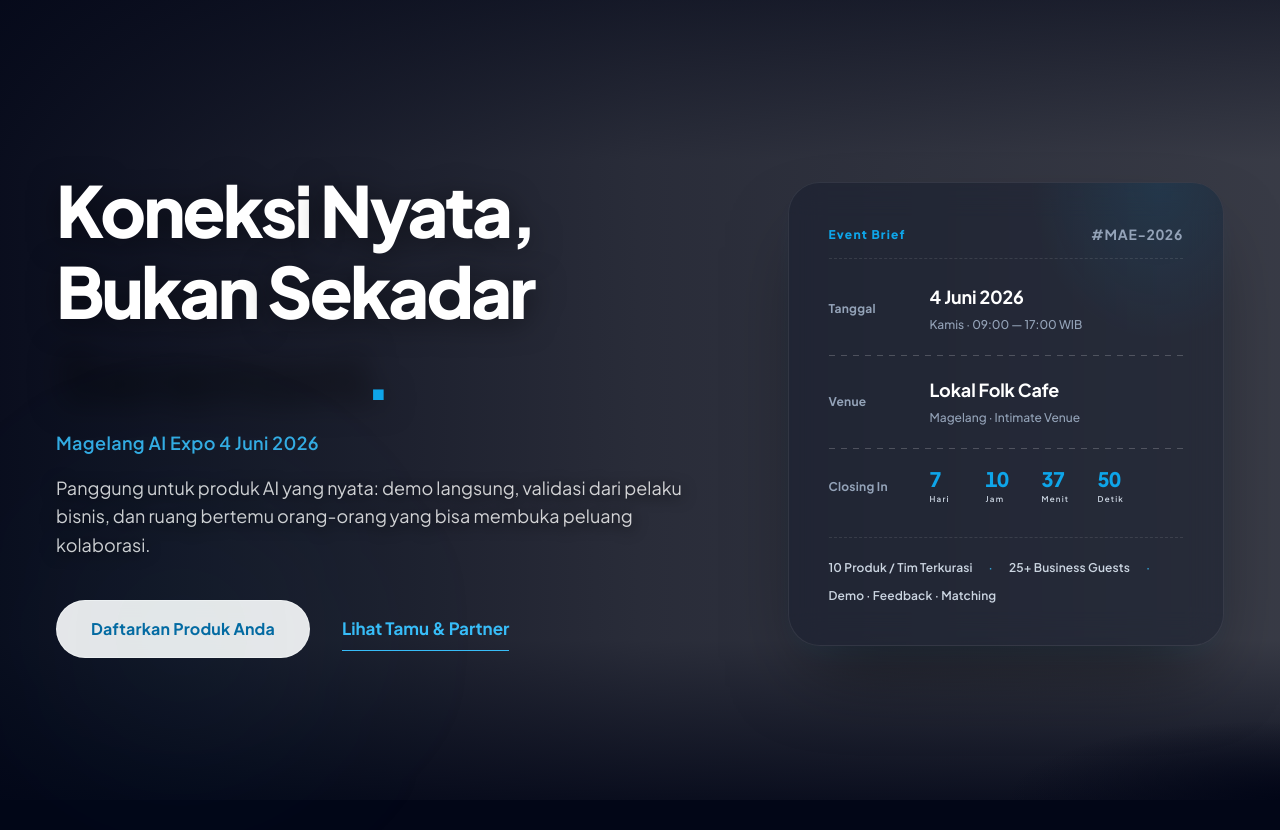
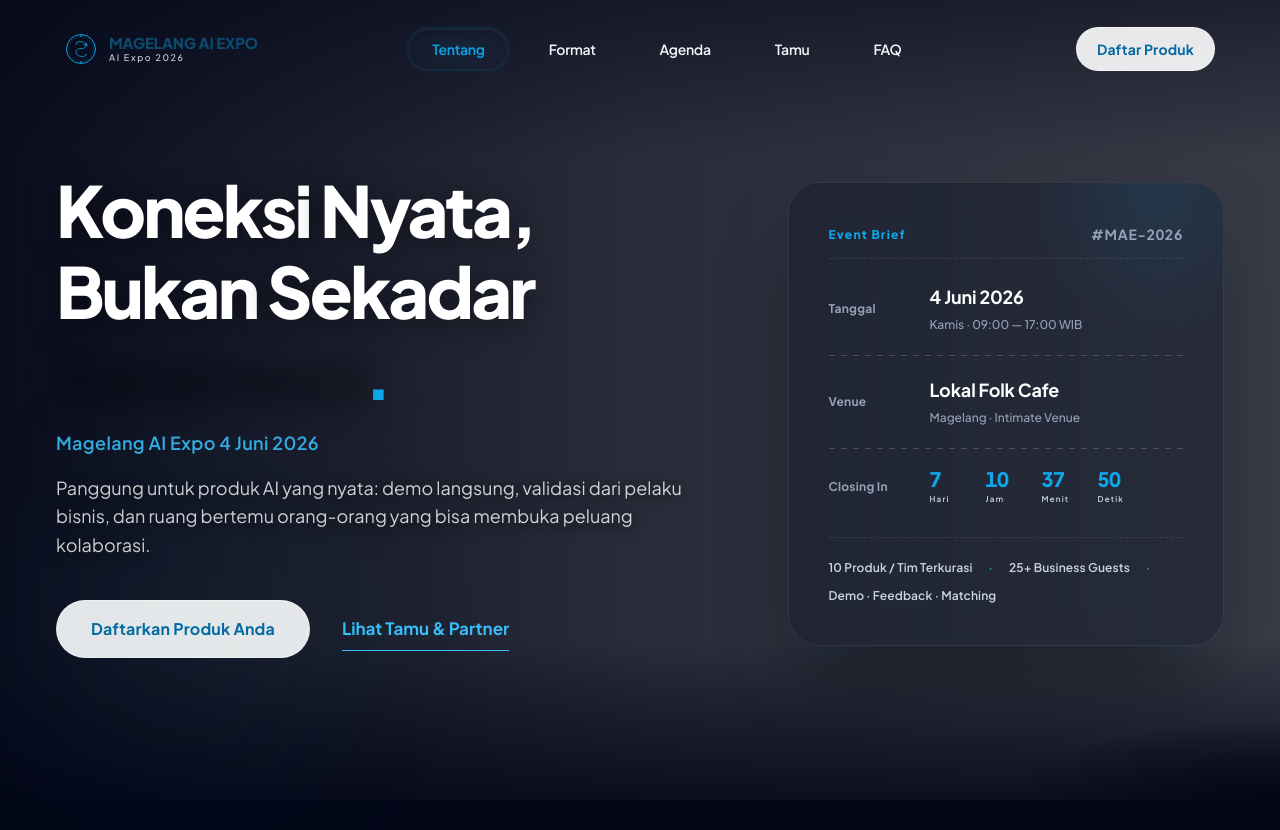
Before and after one commit to Faiz-abdurrachman/MAGELANG-AI-EXPO, a website: page index.html in a window 1280 px wide. Shown: the top 830 px of the page. Drawn offline with Linux system fonts and the light colour scheme.

Commit message:
fix navbar transition

```diff
--- a/css/navbar.css
+++ b/css/navbar.css
@@ -19,16 +19,20 @@
   background: transparent;
   border: 1px solid transparent;
   border-radius: 0;
-  opacity: 0;
-  transition: top 0.6s cubic-bezier(0.16, 1, 0.3, 1),
-              left 0.6s cubic-bezier(0.16, 1, 0.3, 1),
-              right 0.6s cubic-bezier(0.16, 1, 0.3, 1),
-              background 0.5s cubic-bezier(0.16, 1, 0.3, 1),
-              border-color 0.5s cubic-bezier(0.16, 1, 0.3, 1),
-              border-radius 0.6s cubic-bezier(0.16, 1, 0.3, 1),
-              box-shadow 0.5s cubic-bezier(0.16, 1, 0.3, 1),
-              opacity 0.4s cubic-bezier(0.16, 1, 0.3, 1),
-              backdrop-filter 0.5s cubic-bezier(0.16, 1, 0.3, 1);
+  opacity: 1;
+  max-width: 100%;
+  margin-inline: auto;
+  transition: top 0.8s cubic-bezier(0.16, 1, 0.3, 1),
+              left 0.8s cubic-bezier(0.16, 1, 0.3, 1),
+              right 0.8s cubic-bezier(0.16, 1, 0.3, 1),
+              max-width 0.8s cubic-bezier(0.16, 1, 0.3, 1),
+              background 0.8s cubic-bezier(0.16, 1, 0.3, 1),
+              border-color 0.8s cubic-bezier(0.16, 1, 0.3, 1),
+              border-radius 0.8s cubic-bezier(0.16, 1, 0.3, 1),
+              box-shadow 0.8s cubic-bezier(0.16, 1, 0.3, 1),
+              opacity 0.8s cubic-bezier(0.16, 1, 0.3, 1),
+              backdrop-filter 0.8s cubic-bezier(0.16, 1, 0.3, 1),
+              transform 0.8s cubic-bezier(0.16, 1, 0.3, 1);
 }
 
 .nav__inner {
@@ -38,7 +42,9 @@
   height: 56px;
   padding-inline: 1rem;
   gap: 1rem;
-  transition: height 0.55s cubic-bezier(0.16, 1, 0.3, 1), padding 0.55s cubic-bezier(0.16, 1, 0.3, 1);
+  transition: height 0.8s cubic-bezier(0.16, 1, 0.3, 1),
+              padding 0.8s cubic-bezier(0.16, 1, 0.3, 1),
+              gap 0.8s cubic-bezier(0.16, 1, 0.3, 1);
   position: relative;
   z-index: 10;
 }
@@ -217,9 +223,9 @@
 /* === DESKTOP: min-width 1024px === */
 @media (min-width: 1024px) {
   .nav__inner {
-    height: 80px;
-    padding-inline: 2rem;
-    gap: 1.5rem;
+    height: 96px; /* Taller initially */
+    padding-inline: 4rem; /* Wider padding initially */
+    gap: 3rem; /* Links separated from brand/cta */
   }
 
   .nav__brand {
@@ -239,11 +245,16 @@
     backdrop-filter: none;
     -webkit-backdrop-filter: none;
     flex-direction: row;
-    gap: 0.25rem;
+    gap: 1.5rem; /* Increased initial gap for 'separated' look */
     opacity: 1;
     pointer-events: auto;
     transform: none;
     z-index: 10;
+    transition: gap 0.8s cubic-bezier(0.16, 1, 0.3, 1);
+  }
+
+  .nav.is-scrolled .nav__menu {
+    gap: 0.25rem; /* Tightens when it becomes a pill */
   }
 
   .nav__menu a {
@@ -328,6 +339,7 @@
   .nav.is-scrolled .nav__inner {
     height: 64px;
     padding-inline: 1.5rem;
+    gap: 1.5rem;
   }
 
   /* Desktop-only: overflow:hidden is safe here because
```
Also changed, not shown: 1 other file.
